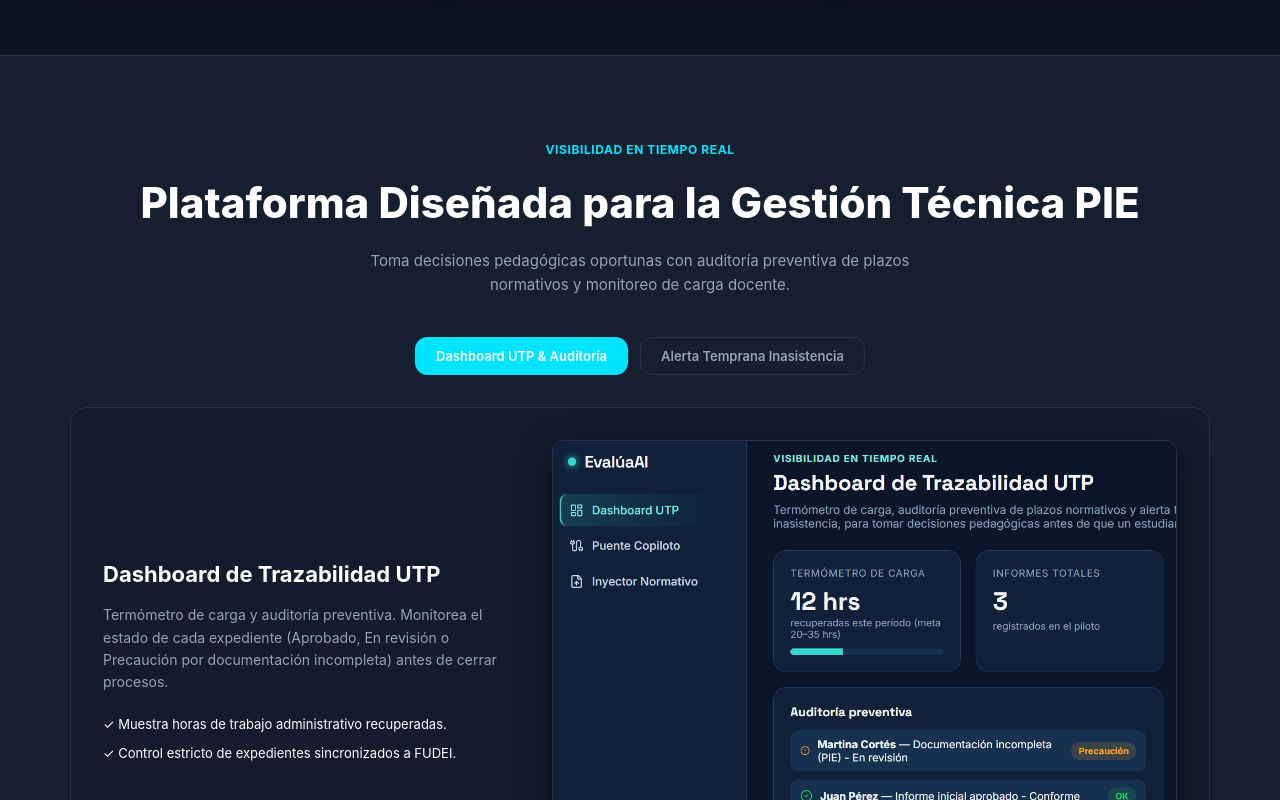
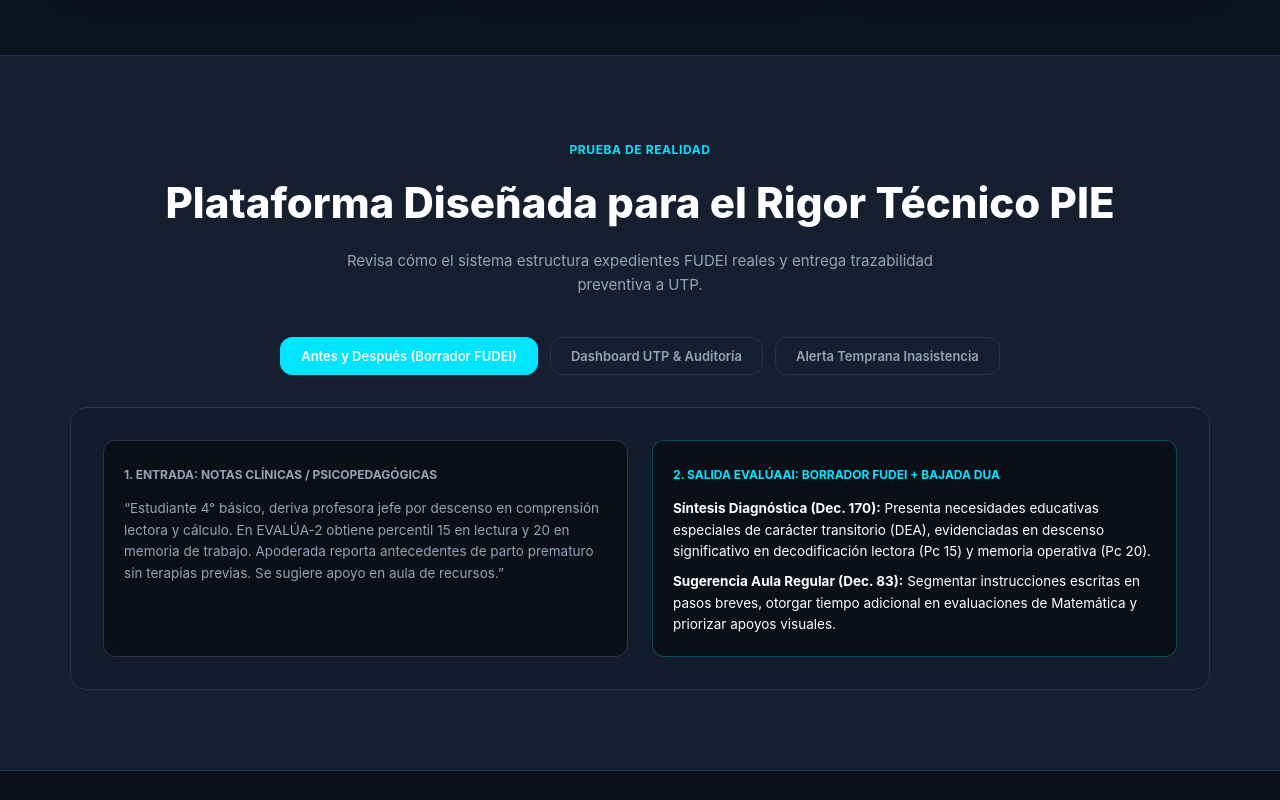
Before and after one commit to Milshakings/evaluaai-landing, a Next.js app: page / in a window 1280 px wide. Shown: the part 2020-2820 px from the top of the page. Built offline with nearby package versions, Linux system fonts and the light colour scheme.

Commit message:
Update ProductShowcase.js

```diff
--- a/components/ProductShowcase.js
+++ b/components/ProductShowcase.js
@@ -4,21 +4,27 @@ import React, { useState } from 'react';
 import styles from './ProductShowcase.module.css';
 
 export default function ProductShowcase() {
-  const [activeTab, setActiveTab] = useState('trazabilidad');
+  const [activeTab, setActiveTab] = useState('antes-despues');
 
   return (
     <section className={styles.section} id="ver-demo">
       <div className={styles.container}>
         <div className={styles.header}>
-          <span className={styles.tag}>Visibilidad en Tiempo Real</span>
-          <h2 className={styles.title}>Plataforma Diseñada para la Gestión Técnica PIE</h2>
+          <span className={styles.tag}>Prueba de Realidad</span>
+          <h2 className={styles.title}>Plataforma Diseñada para el Rigor Técnico PIE</h2>
           <p className={styles.subtitle}>
-            Toma decisiones pedagógicas oportunas con auditoría preventiva de plazos normativos y monitoreo de carga docente.
+            Revisa cómo el sistema estructura expedientes FUDEI reales y entrega trazabilidad preventiva a UTP.
           </p>
         </div>
 
-        {/* Pestañas de Navegación */}
         <div className={styles.tabs}>
+          <button
+            type="button"
+            onClick={() => setActiveTab('antes-despues')}
+            className={`${styles.tabButton} ${activeTab === 'antes-despues' ? styles.activeTab : ''}`}
+          >
+            Antes y Después (Borrador FUDEI)
+          </button>
           <button
             type="button"
             onClick={() => setActiveTab('trazabilidad')}
@@ -35,7 +41,35 @@ export default function ProductShowcase() {
           </button>
         </div>
 
-        {/* Contenido Pestaña 1 */}
+        {activeTab === 'antes-despues' && (
+          <div className={styles.card}>
+            <div style={{ display: 'grid', gridTemplateColumns: 'repeat(auto-fit, minmax(300px, 1fr))', gap: '24px' }}>
+              <div style={{ background: 'var(--bg-dark)', border: '1px solid var(--border-color)', borderRadius: '12px', padding: '20px' }}>
+                <span style={{ fontSize: '12px', fontWeight: '700', color: 'var(--text-muted)', textTransform: 'uppercase' }}>
+                  1. Entrada: Notas Clínicas / Psicopedagógicas
+                </span>
+                <p style={{ fontSize: '13.5px', color: 'var(--text-muted)', marginTop: '12px', lineHeight: '1.6' }}>
+                  &ldquo;Estudiante 4° básico, deriva profesora jefe por descenso en comprensión lectora y cálculo. En EVALÚA-2 obtiene percentil 15 en lectura y 20 en memoria de trabajo. Apoderada reporta antecedentes de parto prematuro sin terapias previas. Se sugiere apoyo en aula de recursos.&rdquo;
+                </p>
+              </div>
+
+              <div style={{ background: 'var(--bg-dark)', border: '1px solid var(--brand-cyan-border)', borderRadius: '12px', padding: '20px' }}>
+                <span style={{ fontSize: '12px', fontWeight: '700', color: 'var(--brand-cyan)', textTransform: 'uppercase' }}>
+                  2. Salida EvalúaAI: Borrador FUDEI + Bajada DUA
+                </span>
+                <div style={{ fontSize: '13.5px', color: 'var(--text-main)', marginTop: '12px', lineHeight: '1.6' }}>
+                  <p style={{ marginBottom: '8px' }}>
+                    <strong>Síntesis Diagnóstica (Dec. 170):</strong> Presenta necesidades educativas especiales de carácter transitorio (DEA), evidenciadas en descenso significativo en decodificación lectora (Pc 15) y memoria operativa (Pc 20).
+                  </p>
+                  <p>
+                    <strong>Sugerencia Aula Regular (Dec. 83):</strong> Segmentar instrucciones escritas en pasos breves, otorgar tiempo adicional en evaluaciones de Matemática y priorizar apoyos visuales.
+                  </p>
+                </div>
+              </div>
+            </div>
+          </div>
+        )}
+
         {activeTab === 'trazabilidad' && (
           <div className={styles.card}>
             <div className={styles.grid}>
@@ -45,22 +79,17 @@ export default function ProductShowcase() {
                   Termómetro de carga y auditoría preventiva. Monitorea el estado de cada expediente (Aprobado, En revisión o Precaución por documentación incompleta) antes de cerrar procesos.
                 </p>
                 <ul className={styles.bulletList}>
-                  <li>✓ Muestra horas de trabajo administrativo recuperadas.</li>
-                  <li>✓ Control estricto de expedientes sincronizados a FUDEI.</li>
+                  <li>✓ Reduce de 4 horas a 25 minutos la consolidación de expedientes.</li>
+                  <li>✓ Control estricto de expedientes listos para plataforma FUDEI.</li>
                 </ul>
               </div>
               <div className={styles.imageContainer}>
-                <img
-                  src="/dashboard-utp.png"
-                  alt="Dashboard UTP"
-                  className={styles.screenshot}
-                />
+                <img src="/dashboard-utp.png" alt="Dashboard UTP" className={styles.screenshot} />
               </div>
             </div>
           </div>
         )}
 
-        {/* Contenido Pestaña 2 */}
         {activeTab === 'inasistencia' && (
           <div className={styles.card}>
             <div className={styles.grid}>
@@ -74,11 +103,7 @@ export default function ProductShowcase() {
                 </div>
               </div>
               <div className={styles.imageContainer}>
-                <img
-                  src="/alerta-inasistencia.png"
-                  alt="Alerta Inasistencia"
-                  className={styles.screenshot}
-                />
+                <img src="/alerta-inasistencia.png" alt="Alerta Inasistencia" className={styles.screenshot} />
               </div>
             </div>
           </div>
```
